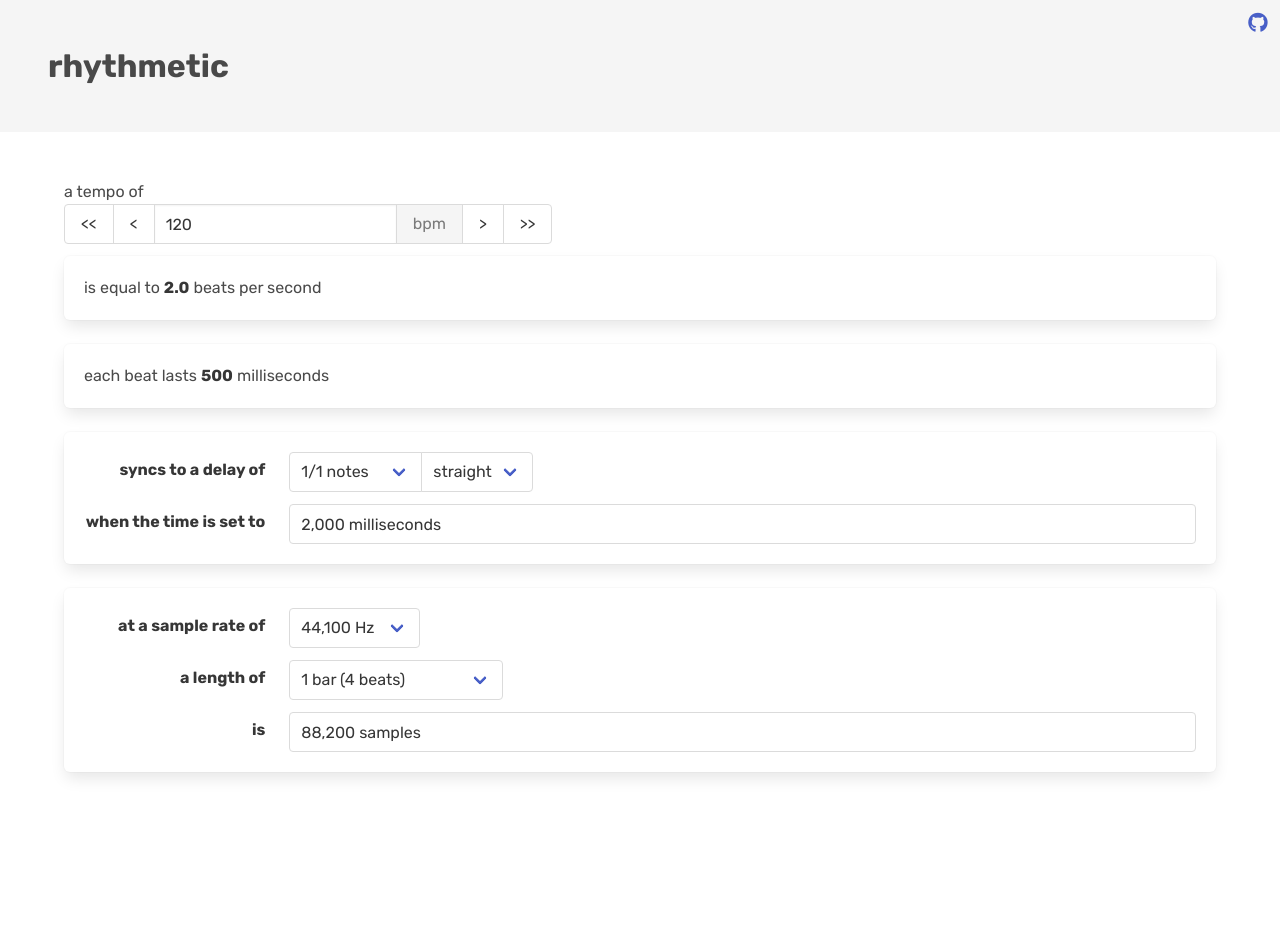
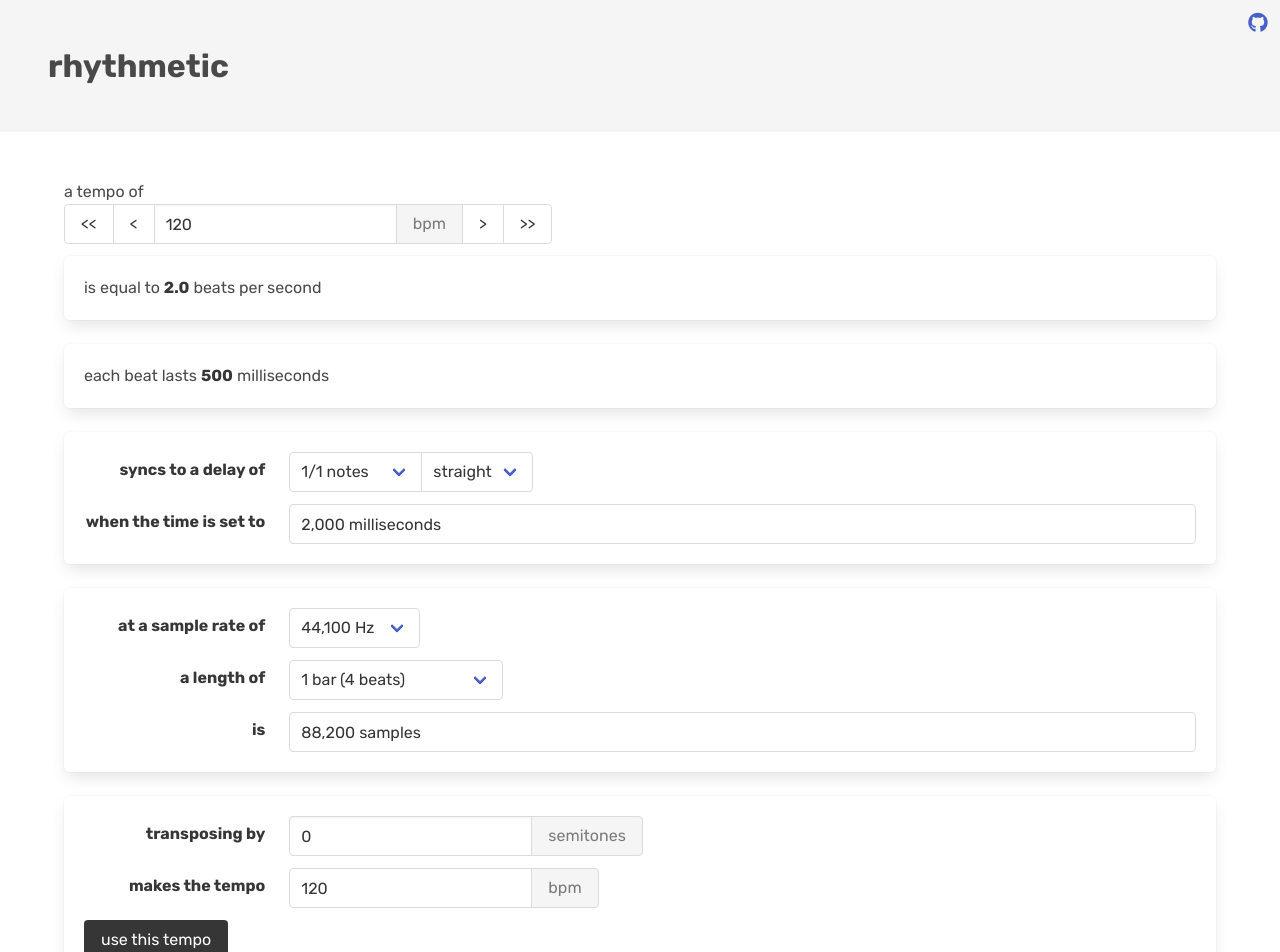
Before and after one commit to ajrussellaudio/rhythmetic, a React (Create React App) app: page / in a window 1280 px wide. Shown: the top 952 px of the page. Before the commit the page ends 820 px from the top, so only its background shows below. Built offline with nearby package versions, Linux system fonts and the light colour scheme.

Commit message:
Add transposition

```diff
--- a/src/App.js
+++ b/src/App.js
@@ -4,8 +4,9 @@ import BeatsPerSecond from './components/BeatsPerSecond';
 import PeriodOfBeat from './components/PeriodOfBeat';
 import LengthInSamples from './components/LengthInSamples';
 import DelayTime from './components/DelayTime';
+import GitHubLink from './components/GitHubLink';
+import Transpose from './components/Transpose';
 import './App.sass';
-import GitHubLink from './components/GitHubLink';
 
 function App() {
     const [tempo, setTempo] = useState(120);
@@ -25,6 +26,7 @@ function App() {
                     <PeriodOfBeat tempo={tempo} />
                     <DelayTime tempo={tempo} />
                     <LengthInSamples tempo={tempo} />
+                    <Transpose tempo={tempo} setTempo={setTempo} />
                 </div>
             </section>
         </React.Fragment>
--- /dev/null
+++ b/src/components/Transpose.jsx
@@ -0,0 +1,79 @@
+import React, { useState, useEffect } from 'react';
+import transpose from '../utils/transpose';
+
+const Transposing = ({ tempo, setTempo }) => {
+    const [semitones, setSemitones] = useState(0);
+    const [transposedTempo, setTransposedTempo] = useState(tempo);
+
+    const handleSemitonesChange = (event) => {
+        setSemitones(parseInt(event.target.value));
+    };
+
+    useEffect(() => {
+        setTransposedTempo(transpose(tempo, semitones));
+    }, [tempo, semitones]);
+
+    const handleButtonClick = () => {
+        setTempo(transposedTempo);
+        setSemitones(0);
+    };
+
+    return (
+        <div className="box">
+            <div className="field is-horizontal">
+                <div className="field-label is-normal">
+                    <label className="label">transposing by</label>
+                </div>
+                <div className="field-body">
+                    <div className="field has-addons">
+                        <div className="control">
+                            <input
+                                class="input"
+                                type="number"
+                                value={semitones}
+                                onChange={handleSemitonesChange}
+                            />
+                        </div>
+                        <div className="control">
+                            <button className="button is-static">
+                                semitones
+                            </button>
+                        </div>
+                    </div>
+                </div>
+            </div>
+            <div className="field is-horizontal">
+                <div className="field-label is-normal">
+                    <label className="label">makes the tempo</label>
+                </div>
+                <div className="field-body">
+                    <div className="field has-addons">
+                        <div className="control">
+                            <input
+                                class="input"
+                                type="text"
+                                value={transposedTempo.toLocaleString(
+                                    undefined,
+                                    {
+                                        maximumFractionDigits: 3,
+                                    }
+                                )}
+                                readOnly
+                            />
+                        </div>
+                        <div className="control">
+                            <button className="button is-static">bpm</button>
+                        </div>
+                    </div>
+                </div>
+            </div>
+            <div className="control">
+                <button className="button is-dark" onClick={handleButtonClick}>
+                    use this tempo
+                </button>
+            </div>
+        </div>
+    );
+};
+
+export default Transposing;
--- /dev/null
+++ b/src/utils/transpose.js
@@ -0,0 +1,3 @@
+export default (tempo, semitones) => {
+    return tempo * Math.pow(2, semitones / 12);
+};
```
Also changed, not shown: 1 other file (tests, documents, lock files or other folders).
